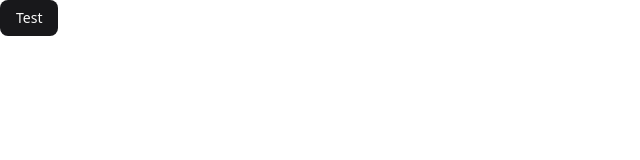
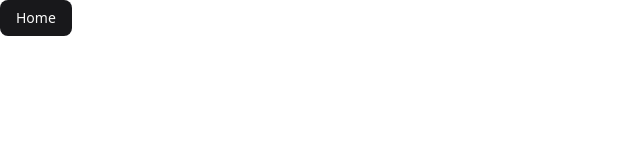
Before and after one commit to PiHome-PMS/dihouse, a Next.js app in the folder frontend/: page / in a window 1280 px wide. Shown: the top 160 px of the page, without its empty margins (0-640 px from the left). Built offline with nearby package versions, Linux system fonts and the light colour scheme.

Commit message:
chore: test ci in frontend after refactor workflow

```diff
--- a/frontend/src/app/page.tsx
+++ b/frontend/src/app/page.tsx
@@ -3,7 +3,7 @@ import { Button } from '@/components/ui/button';
 export default function Home() {
     return (
         <div>
-            <Button>Test</Button>
+            <Button>Home</Button>
         </div>
     );
 }
```
